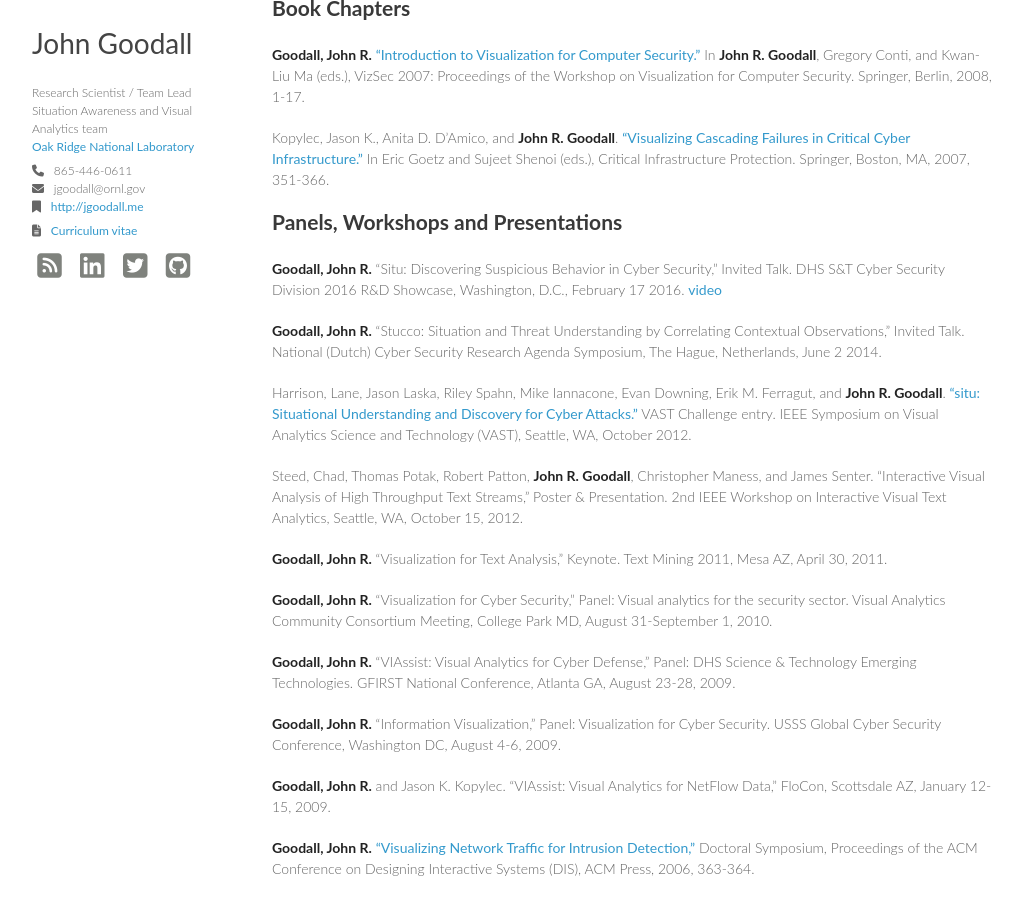
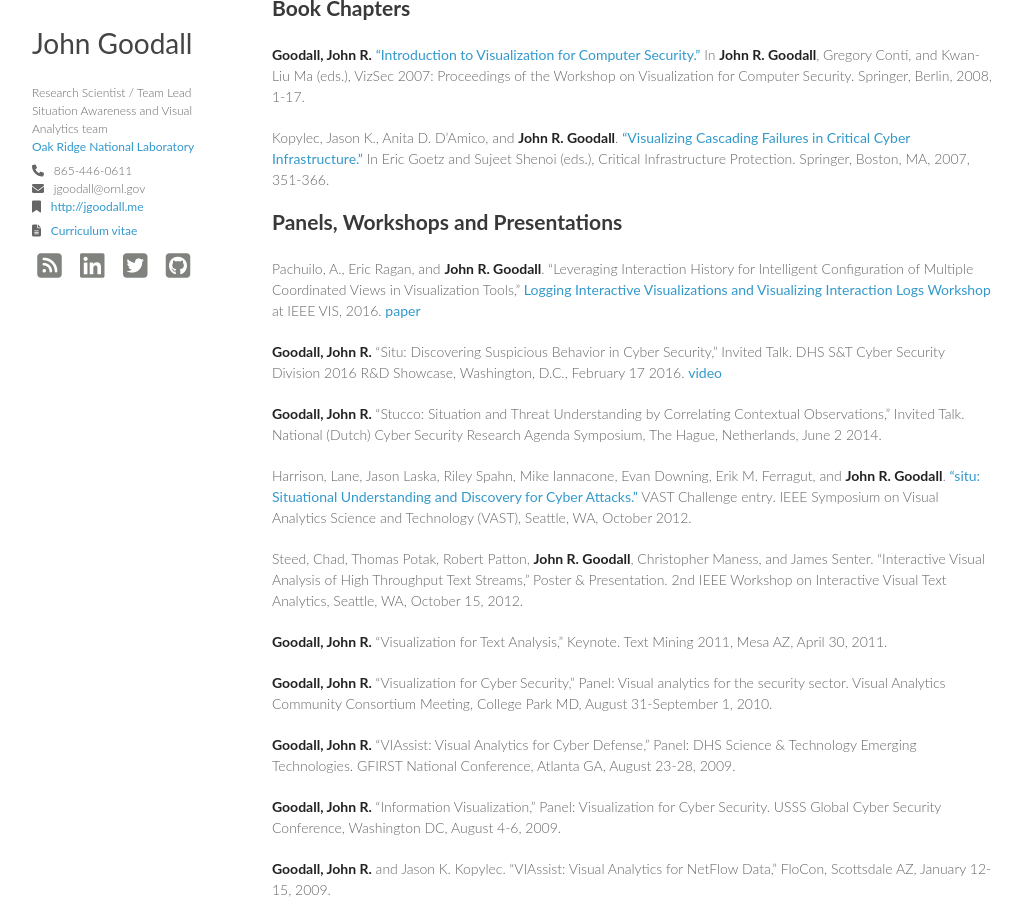
Before and after one commit to jgoodall/jgoodall.github.io, a Jekyll site: the page built from papers/index.md, in a window 1280 px wide and 900 px high, scrolled down 2689 px. Shown: the whole window, without its empty margins (128-1150 px from the left). Built offline with Jekyll 4.4.1, drawn with Linux system fonts in a browser that asks for light colours; nearby versions of some CDN libraries.

Commit message:
added LIVVIL workshop paper to papers

```diff
--- a/papers/index.md
+++ b/papers/index.md
@@ -87,6 +87,8 @@
 
 ## Panels, Workshops and  Presentations
 
+Pachuilo, A., Eric Ragan, and **John R. Goodall**. "Leveraging Interaction History for Intelligent Configuration of Multiple Coordinated Views in Visualization Tools," [Logging Interactive Visualizations and Visualizing Interaction Logs Workshop](https://livvil.github.io/workshop/) at IEEE VIS, 2016. [paper](https://livvil.github.io/workshop/papers/paper03-pachuilo.pdf)
+
 **Goodall, John R.** "Situ: Discovering Suspicious Behavior in Cyber Security," Invited Talk. DHS S&amp;T Cyber Security Division 2016 R&D Showcase, Washington, D.C., February 17 2016. [video](https://youtu.be/eKy5XwoUihg)
 
 **Goodall, John R.** "Stucco: Situation and Threat Understanding by Correlating Contextual Observations," Invited Talk. National (Dutch) Cyber Security Research Agenda Symposium, The Hague, Netherlands, June 2 2014.
```
